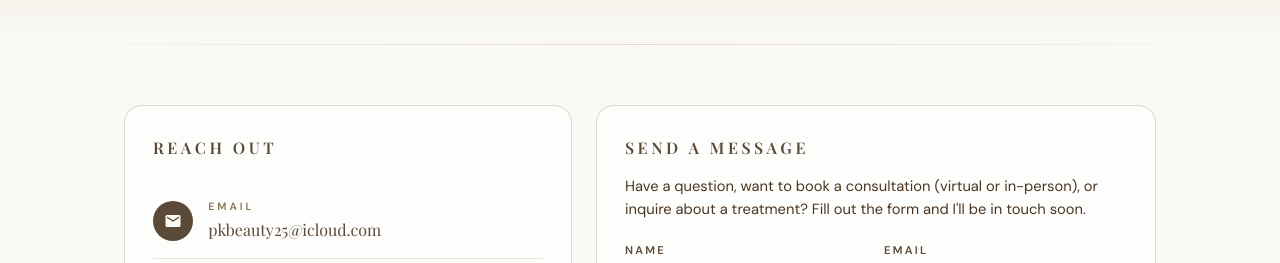
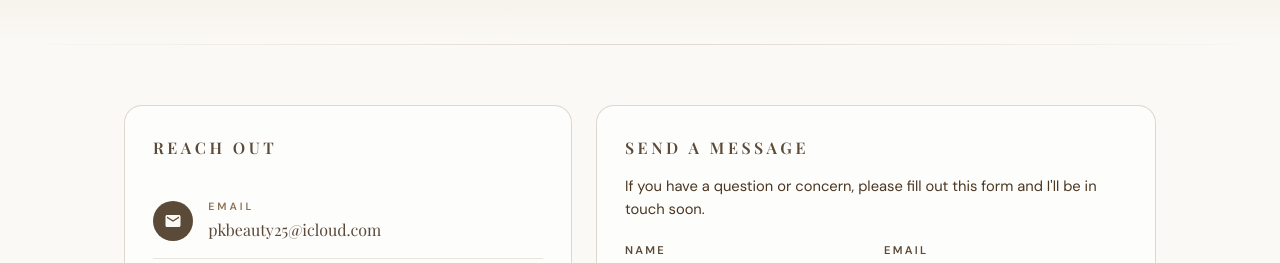
Before and after one commit to tannershea/PKbeauty, a website: page contact.html in a window 1280 px wide. Shown: the part 349-612 px from the top of the page. Drawn offline with nearby package versions, Linux system fonts and the light colour scheme; a web font is replaced by a local one.

Commit message:
Remove booking placeholder and shorten contact form intro.
Drop Square setup hint on About; simplify Send a Message copy on Contact.

Co-authored-by: Cursor <cursoragent@cursor.com>

```diff
--- a/contact.html
+++ b/contact.html
@@ -130,7 +130,7 @@
 
         <div class="contact-form-card reveal" data-reveal data-reveal-delay="1" aria-labelledby="contact-form-heading">
           <h3 id="contact-form-heading" class="contact-form-card__title">Send a Message</h3>
-          <p class="contact-form-card__intro">Have a question, want to book a consultation (virtual or in-person), or inquire about a treatment? Fill out the form and I'll be in touch soon.</p>
+          <p class="contact-form-card__intro">If you have a question or concern, please fill out this form and I'll be in touch soon.</p>
 
           <form class="contact-form" data-contact-form data-contact-to="pkbeauty25@icloud.com" novalidate>
             <div class="contact-form__row">
```
Also changed, not shown: about.html (+0 -1 lines).
